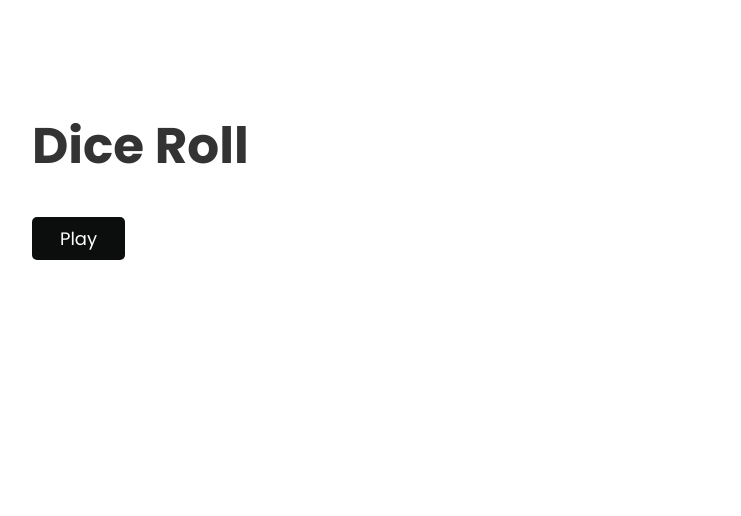
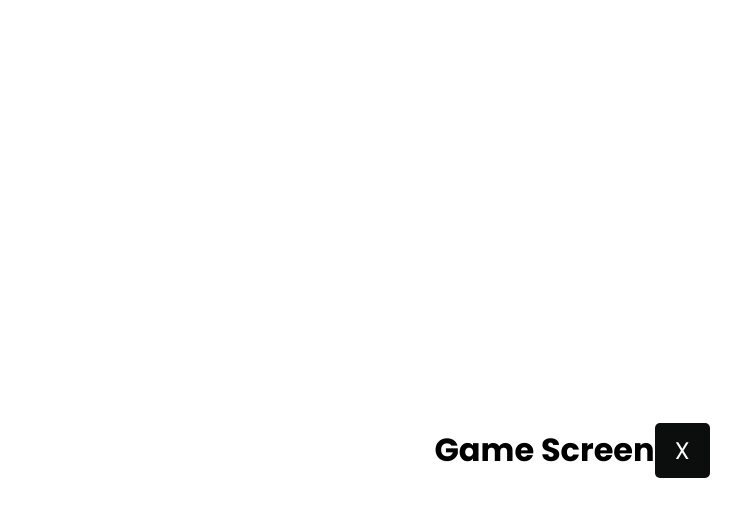
Before and after one commit to Vraj-V/React-Applications, a React (Vite) app in the folder DiceRoll/: page / in a window 1280 px wide. Both pictures are taken after a click on the button "Play". Shown: the top 516 px of the page, without its empty margins (68-809 px from the left). Built offline with nearby package versions, Linux system fonts and the light colour scheme.

Commit message:
Adding game

```diff
--- a/DiceRoll/src/App.jsx
+++ b/DiceRoll/src/App.jsx
@@ -1,10 +1,17 @@
-import React from 'react'
+import React,{useState} from 'react'
 import Home from './Component/Home'
+import Game from './Component/Game';
+
 
 const App = () => {
+  const [flag, setFlag] = useState(true);
+
+  const handleClick = () => {
+    setFlag(false);
+  }
   return (
     <div>
-      <Home />
+      {flag ? <Home handleClick={handleClick} flag={flag} /> : <Game flag={flag} setFlag={setFlag} />}
     </div>
   )
 }
--- /dev/null
+++ b/DiceRoll/src/Component/Game.jsx
@@ -0,0 +1,18 @@
+import React from 'react'
+import style from './Game.module.css'
+const Game = ({flag, setFlag}) => {
+  console.log(flag);
+  const returnHome = () => {
+    console.log("Returning to Home Screen");
+    setFlag(true);
+  }
+
+  return (
+    <div className={style.container}>
+      <h1>Game Screen</h1>
+      <button onClick={returnHome} className={style.playbutton}>X</button>
+    </div>
+  )
+}
+
+export default Game
--- /dev/null
+++ b/DiceRoll/src/Component/Game.module.css
@@ -0,0 +1,19 @@
+.playbutton{
+    padding: 10px 20px;
+    font-size: 24px;
+    background-color: #0c0d0d;
+    color: white;
+    border: none;
+    border-radius: 5px;
+    cursor: pointer;
+}
+.container{
+    max-width: 1080px;
+    margin: 50px auto;
+    /* border: 1px solid red; */
+    height: 100vh;
+    display: flex;
+    /* flex-direction: column; */
+     justify-content: center;
+    align-items: center;
+}
--- a/DiceRoll/src/Component/Home.jsx
+++ b/DiceRoll/src/Component/Home.jsx
@@ -1,14 +1,19 @@
 import React from 'react'
 import style from './Home.module.css'
-const Home = () => {
+const Home = ({handleClick, flag}) => {
+  console.log(flag);
+
   return (
     <div className={style.container}>
         <div>
-            <img src="" alt="" />
+            <img src="/Diceimg.png" alt="Dice" />
 
         </div>
+        <div>
+
         <h1 className={style.title}>Dice Roll</h1>
-        <button className={style.playButton}>Play</button>
+        <button className={style.playButton} onClick={handleClick}>Play</button>
+        </div>
     </div>
   )
 }
--- a/DiceRoll/src/Component/Home.module.css
+++ b/DiceRoll/src/Component/Home.module.css
@@ -2,22 +2,39 @@
     color: red;
 } */
 
+*{
 
+    margin: 0;
+    padding: 0;
+    box-sizing: border-box;
+    font-family: 'Poppins', sans-serif;
+
+}
+body{
+    overflow: hidden;
+}
 .container{
     max-width: 1080px;
     margin: 50px auto;
     /* border: 1px solid red; */
     height: 100vh;
+    display: flex;
+    /* flex-direction: column; */
+    justify-content: center;
+    align-items: center;
 }
 .title{
     text-align: left;
-    font-size: 50px;
+    font-size: 96px;
+    white-space: nowrap;
     color: #333;
 }
 
 .playButton{
-    padding: 8px 28px;
-    font-size: 18px;
+    display: flex;
+    justify-content: end;
+    padding: 8px 98px;
+    font-size: 24px;
     background-color: #0c0d0d;
     color: white;
     border: none;
```
Also changed, not shown: DiceRoll/public/Diceimg.png (added).
